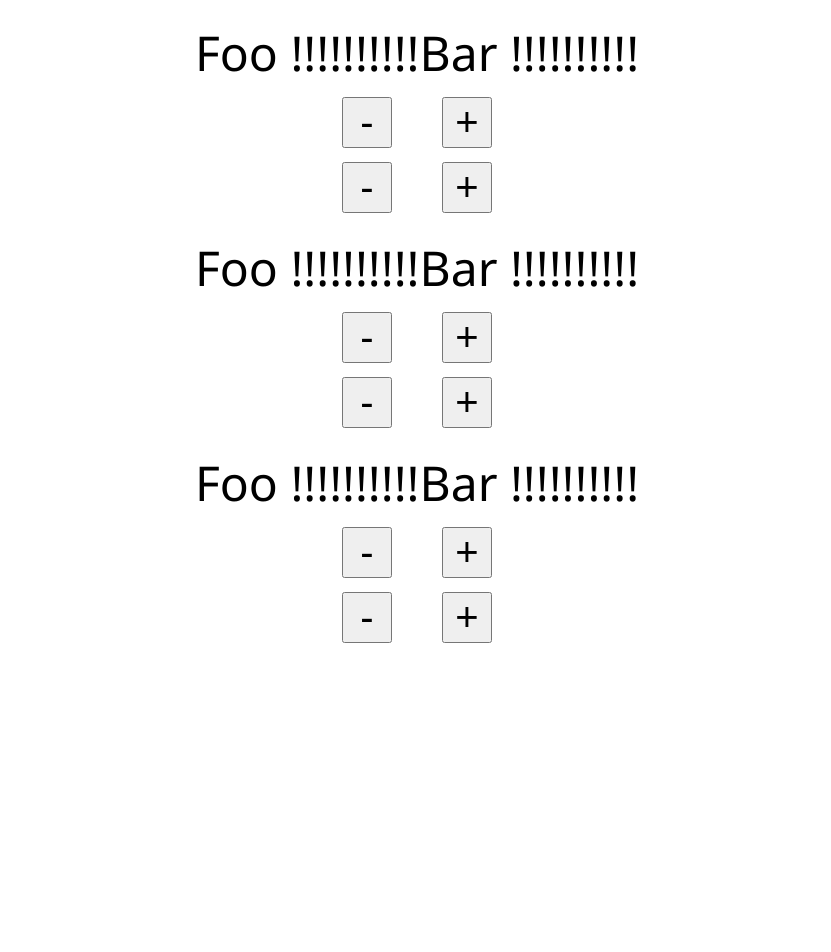
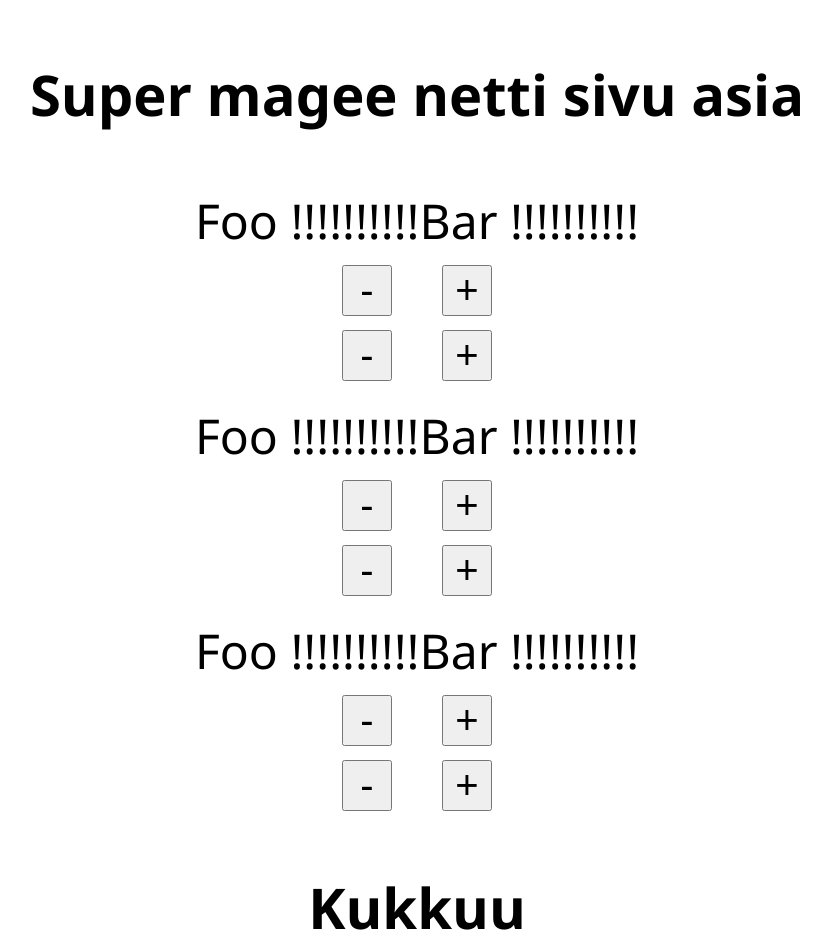
Before and after one commit to norpsa/ruoka-asia, a React (Create React App) app: page / in a window 1280 px wide. Shown: the top 952 px of the page, without its empty margins (223-1054 px from the left). Before the commit the page ends 800 px from the top, so only its background shows below. Built offline with nearby package versions, Linux system fonts and the light colour scheme.

Commit message:
Add couple of components

```diff
--- /dev/null
+++ b/src/components/Footer.tsx
@@ -0,0 +1,9 @@
+import * as React from 'react';
+
+const Footer = () => (
+  <div className="footer">
+    <h3>Kukkuu</h3>
+  </div>
+);
+
+export default Footer;
--- /dev/null
+++ b/src/components/Header.tsx
@@ -0,0 +1,9 @@
+import * as React from 'react';
+
+const Header = () => (
+  <div className="header">
+    <h3>Super magee netti sivu asia</h3>
+  </div>
+);
+
+export default Header;
--- /dev/null
+++ b/src/components/HelloAsia.tsx
@@ -0,0 +1,13 @@
+import * as React from 'react';
+
+import Hello from '../containers/Hello';
+
+const HelloAsia = () => (
+  <div className="hello-asia">
+    <Hello />
+    <Hello />
+    <Hello />
+  </div>
+);
+
+export default HelloAsia;
--- a/src/pages/HelloPage.tsx
+++ b/src/pages/HelloPage.tsx
@@ -1,12 +1,14 @@
 import * as React from 'react';
 
-import Hello from '../containers/Hello';
+import Header from '../components/Header';
+import Footer from '../components/Footer';
+import HelloAsia from '../components/HelloAsia';
 
 const HelloPage = () => (
   <div className="hello">
-    <Hello />
-    <Hello />
-    <Hello />
+    <Header />
+    <HelloAsia />
+    <Footer />
   </div>
 );
 
```
